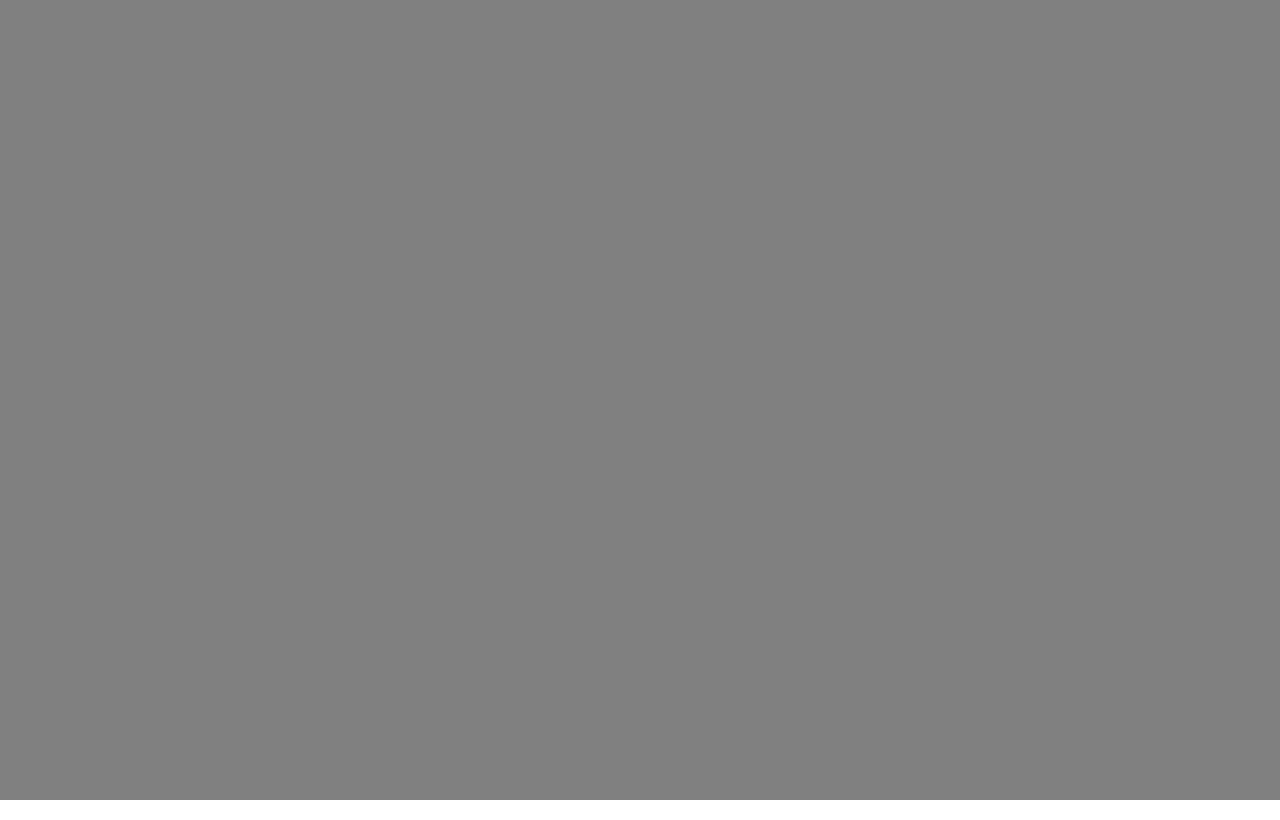
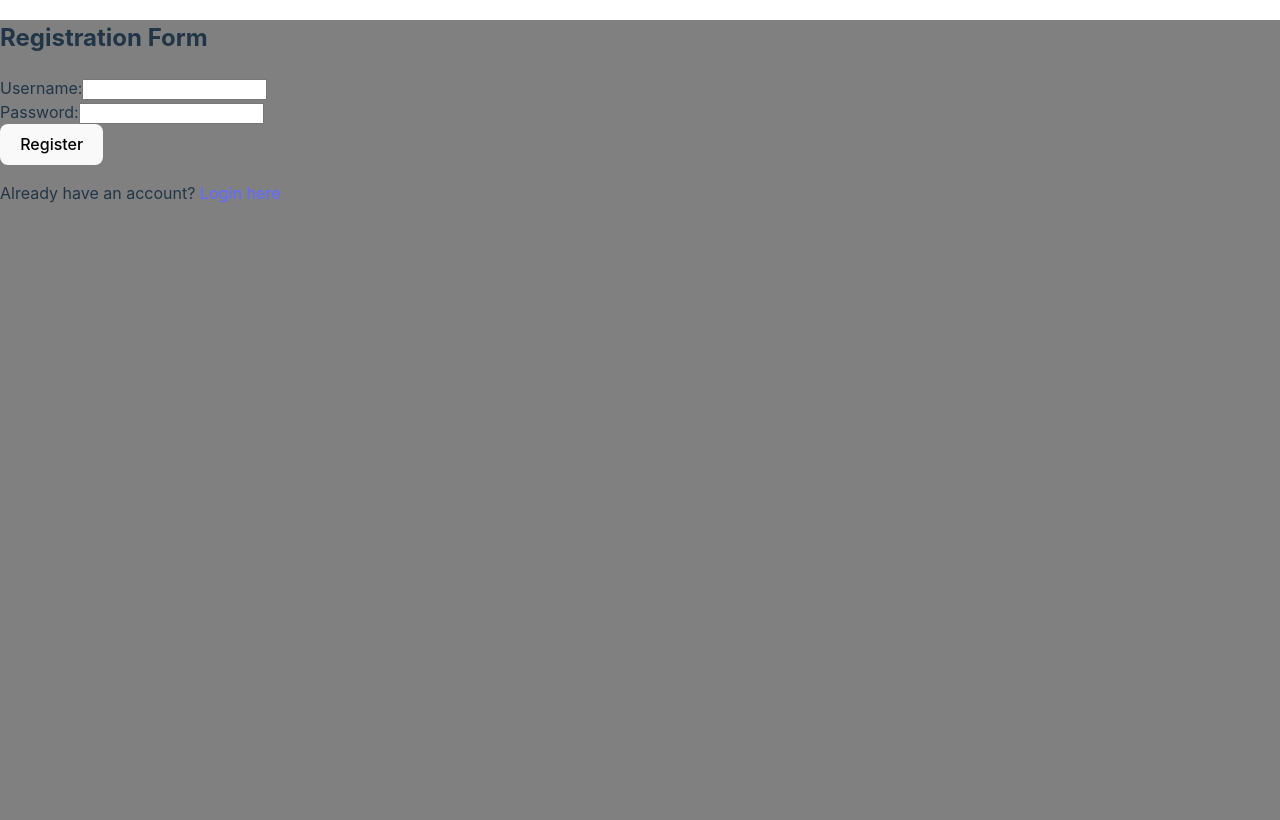
Before and after one commit to MohitNamdev22/MedFlip, a React (Vite) app in the folder MedFlip Mini Project/medflip-frontend/: page /auth/register in a window 1280 px wide. Before the commit this address had no page. Built offline with nearby package versions, Linux system fonts and the light colour scheme.

Commit message:
added new component RegistrationForm

```diff
--- a/MedFlip Mini Project/medflip-frontend/src/App.jsx
+++ b/MedFlip Mini Project/medflip-frontend/src/App.jsx
@@ -2,6 +2,7 @@ import React from 'react';
 import { BrowserRouter as Router, Route, Routes } from 'react-router-dom';
 import AdminDashboard from './components/AdminDashboard';
 import LoginForm from './components/LoginForm';
+import RegistrationForm from './components/RegistrationForm';
 
 function App() {
   return (
@@ -10,6 +11,7 @@ function App() {
             <Routes>
                 <Route path={"/admin/medication"} element={<AdminDashboard />}/>
                 <Route path={"/auth/login"} element={<LoginForm />}/>
+                <Route path={"/auth/register"} element={<RegistrationForm />}/>
             </Routes>
         </Router>
         </div>
--- a/MedFlip Mini Project/medflip-frontend/src/components/RegistrationForm.jsx
+++ b/MedFlip Mini Project/medflip-frontend/src/components/RegistrationForm.jsx
@@ -0,0 +1,54 @@
+import React, { useState } from 'react';
+import { Link } from 'react-router-dom';
+import axios from 'axios';
+
+function RegistrationForm() {
+  const [username, setUsername] = useState('');
+  const [password, setPassword] = useState('');
+  const [message, setMessage] = useState('');
+
+  const handleSubmit = async (event) => {
+    event.preventDefault();
+
+    try {
+      const response = await axios.post('http://localhost:3000/auth/register', {
+        username,
+        password
+      });
+      setMessage(response.data.message);
+    } catch (error) {
+      setMessage(error.response.data.message);
+    }
+  };
+
+  return (
+    <div>
+      <h2>Registration Form</h2>
+      <form onSubmit={handleSubmit}>
+        <div>
+          <label htmlFor="username">Username:</label>
+          <input
+            type="text"
+            id="username"
+            value={username}
+            onChange={(e) => setUsername(e.target.value)}
+          />
+        </div>
+        <div>
+          <label htmlFor="password">Password:</label>
+          <input
+            type="password"
+            id="password"
+            value={password}
+            onChange={(e) => setPassword(e.target.value)}
+          />
+        </div>
+        <button type="submit">Register</button>
+      </form>
+      {message && <p>{message}</p>}
+      <p>Already have an account? <Link to="/auth/login">Login here</Link></p>
+    </div>
+  );
+}
+
+export default RegistrationForm;
```
Also changed, not shown: 2 other files (tests, documents, lock files or other folders).
